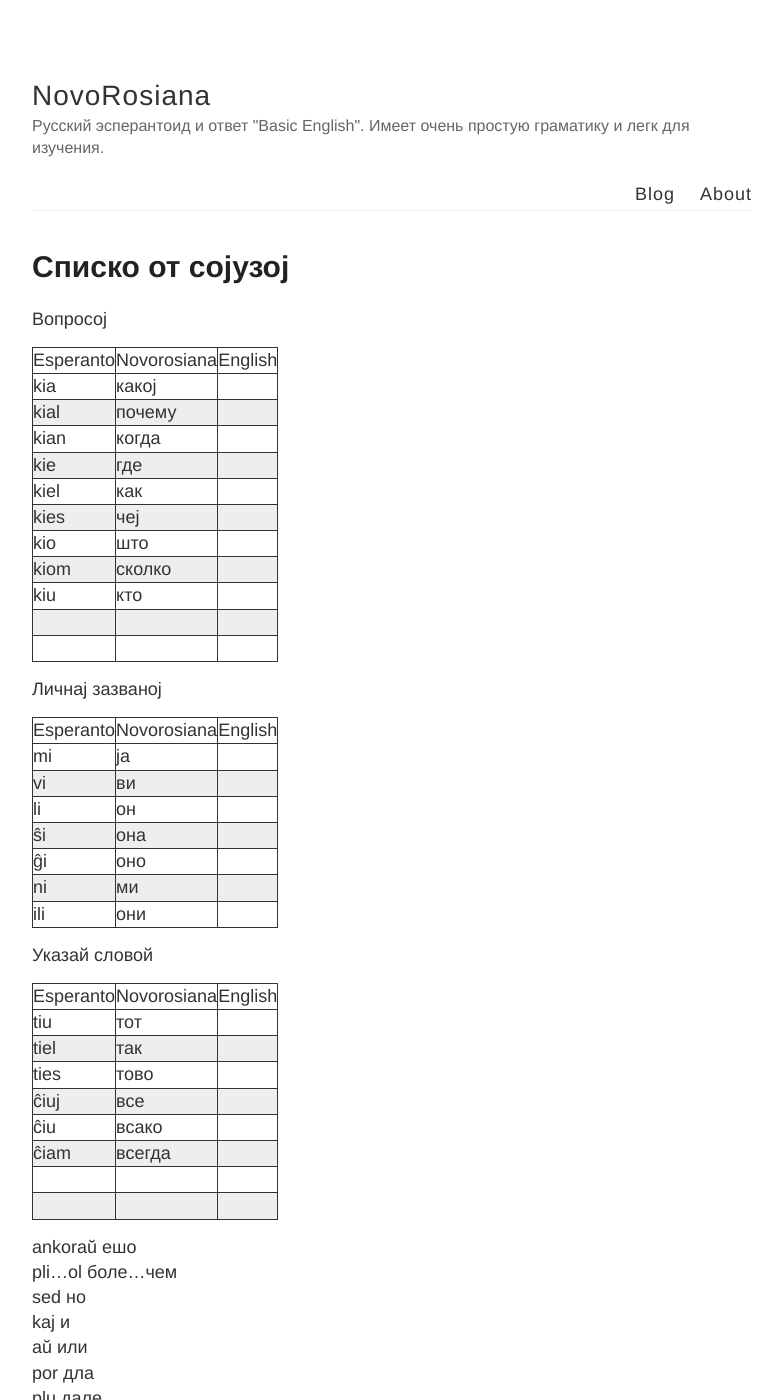
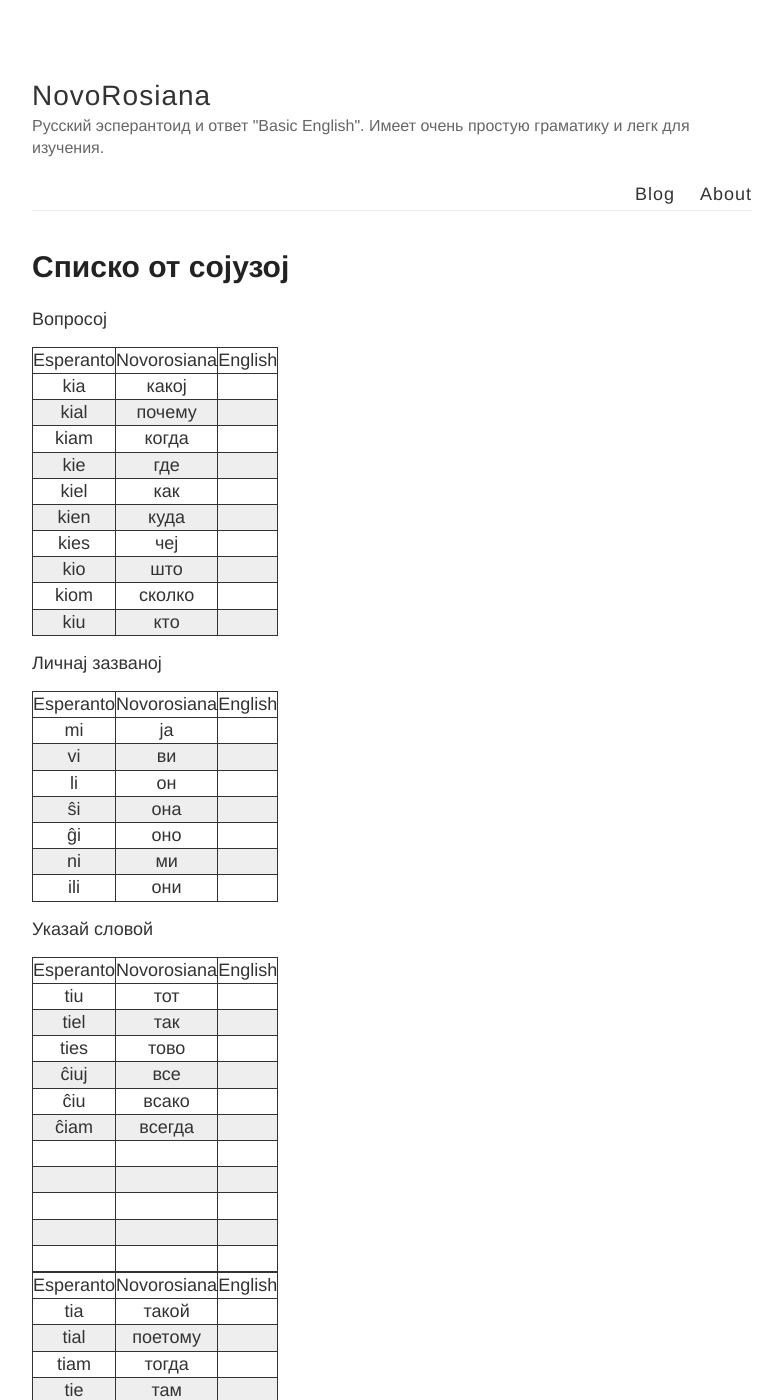
Before and after one commit to learnrusanto/learnrusanto.github.io, a Jekyll site: the page built from _posts/1970-01-04-sojuzoj.md, in a window 1280 px wide and 1400 px high. Shown: the whole window, without its empty margins (248-1031 px from the left). Built offline with Jekyll 4.4.1, drawn with Linux system fonts in a browser that asks for light colours; some of the changed text lies outside the part shown.

Commit message:
Коррелятивные слова v2

```diff
--- a/_posts/1970-01-04-sojuzoj.md
+++ b/_posts/1970-01-04-sojuzoj.md
@@ -6,23 +6,23 @@
 Вопросој
 
 | Esperanto | Novorosiana | English  |
-|----------|----------|-----------|
+|:----------:|:----------:|:-----------:|
 | kia        |   какој       |         |
 | kial        |   почему       |         |
-| kian        |   когда       |         |
+| kiam        |   когда       |         |
 | kie       |    где      |         |
 | kiel        |  как        |         |
+|  kien       |  куда        |         |
 |  kies       |  чеј        |         |
 | kio        |   што       |         |
 | kiom        |  сколко        |         |
 | kiu        |   кто       |         |
-|         |          |         |
-|         |          |         |
+
 
 Личнај зазваној
 
 | Esperanto | Novorosiana | English  |
-|----------|----------|-----------|
+|:----------:|:----------:|:-----------:|
 |  mi       |     ја     |         |
 |  vi       |     ви     |         |
 |   li      |     он     |         |
@@ -35,7 +35,7 @@
 Указай словой
 
 | Esperanto | Novorosiana | English  |
-|----------|----------|-----------|
+|:----------:|:----------:|:-----------:|
 |   tiu      |    тот      |         |
 |   tiel      |    так      |         |
 |   ties      |    тово      |         |
@@ -44,6 +44,27 @@
 |   ĉiam      |    всегда      |         |
 |         |          |         |
 |         |          |         |
+|         |          |         |
+|         |          |         |
+|         |          |         |
+
+
+
+| Esperanto | Novorosiana | English  |
+|:----------:|:----------:|:-----------:|
+|   tia      |     такой     |         |
+|   tial      |    поетому      |         |
+|   tiam      |    тогда      |         |
+|   tie      |     там     |         |
+|   tiel      |    так      |         |
+|    tien     |    туда      |         |
+|    ties     | ево,тово |         |
+|    tio     |    то,ето      |         |
+|    tiom     |   столко       |         |
+|    tiu     |    тот      |         |
+
+
+
 
 
 ankoraŭ ешо\
```
